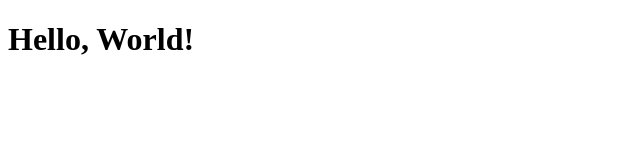
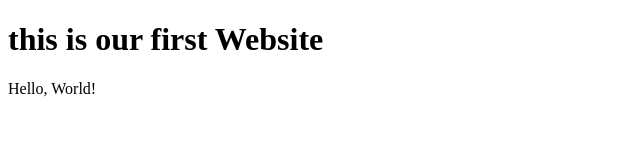
Before and after one commit to FizaSarfraz16/SRE-ASSIGNMENT, a plain HTML site: page index.html in a window 1280 px wide. Shown: the whole page, without its empty margins (0-640 px from the left). Drawn offline with Linux system fonts and the light colour scheme.

Commit message:
change the heading

```diff
--- a/index.html
+++ b/index.html
@@ -6,6 +6,7 @@
     <title>My Website</title>
 </head>
 <body>
-    <h1>Hello, World!</h1>
+    <h1>this is our first Website</h1>
+    <p>Hello, World!</p>
 </body>
 </html>
```
